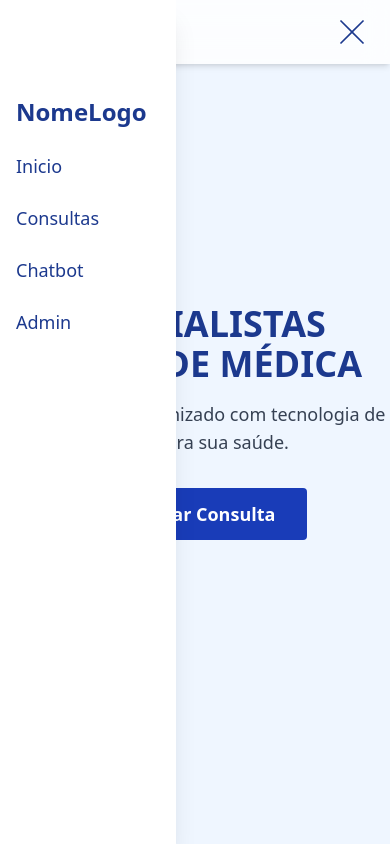
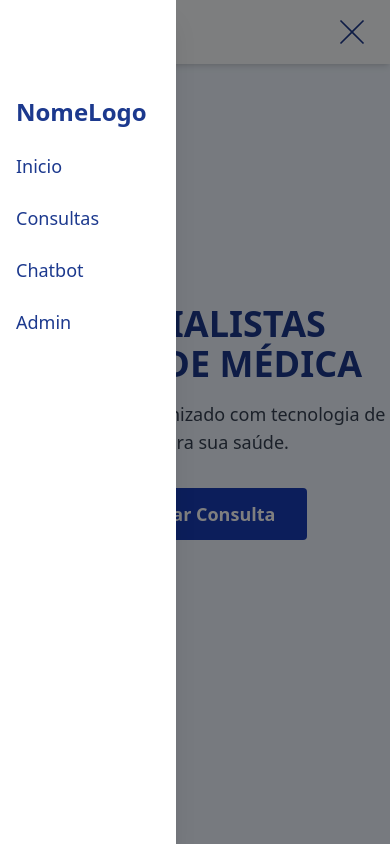
Before and after one commit to igormooura/ChatBot, a React (Vite) app in the folder frontend/: page / in a window 390 px wide. Both pictures are taken after a click on the button "Toggle menu". Shown: the top 844 px of the page. Built offline with nearby package versions, Linux system fonts and the light colour scheme.

Commit message:
feat: coloquei um fundo preto quando abrir a header mobile

```diff
--- a/frontend/src/components/Header/Header.tsx
+++ b/frontend/src/components/Header/Header.tsx
@@ -43,7 +43,14 @@ const Header = () => {
         </div>
       </header>
 
-
+      {/* Overlay e Menu Mobile */}
+      {navOpen && (
+        <div
+          onClick={closeNav}
+          className="fixed inset-0 bg-black/50 z-40 transition-opacity duration-300 md:hidden"
+          style={{ opacity: navOpen ? 1 : 0 }}
+        />
+      )}
 
       <div
         className={`fixed top-0 left-0 w-[45%] h-full bg-white shadow-xl z-50 transition-all duration-300 ease-in-out transform ${
```
